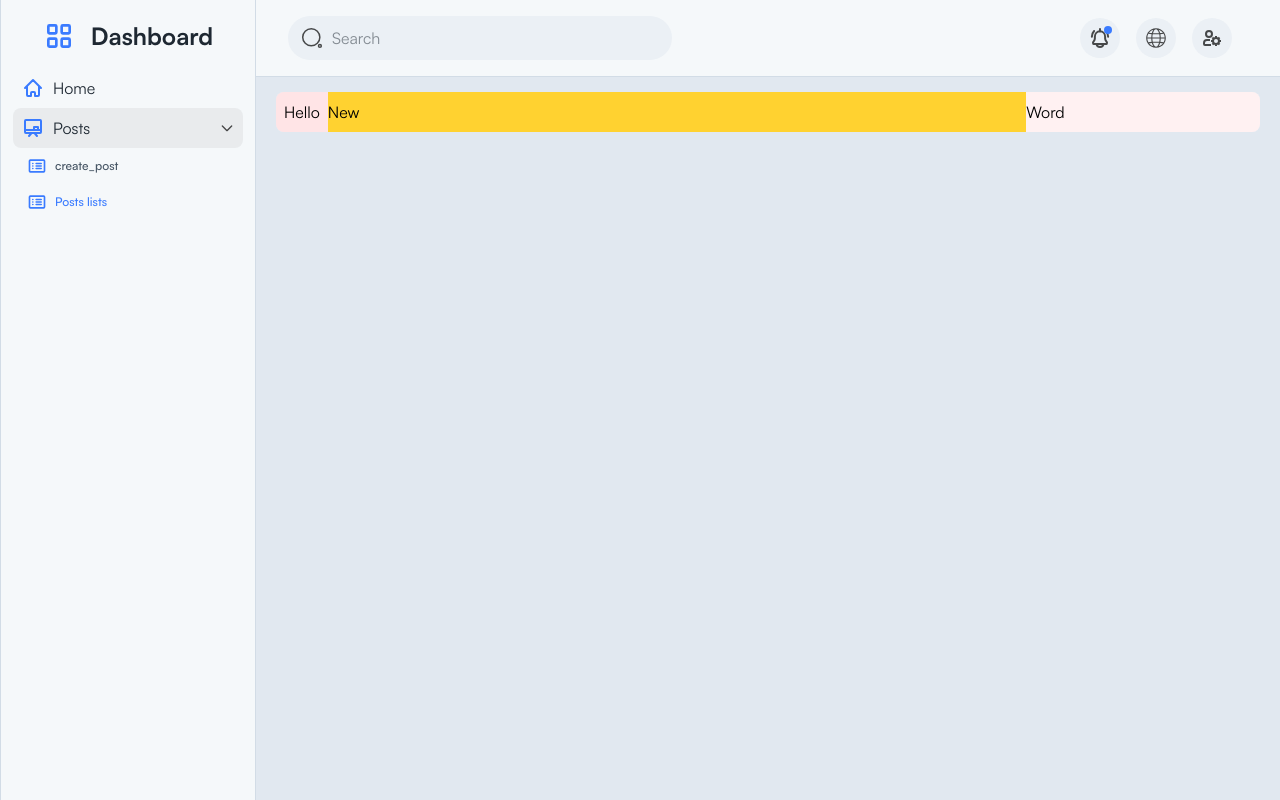
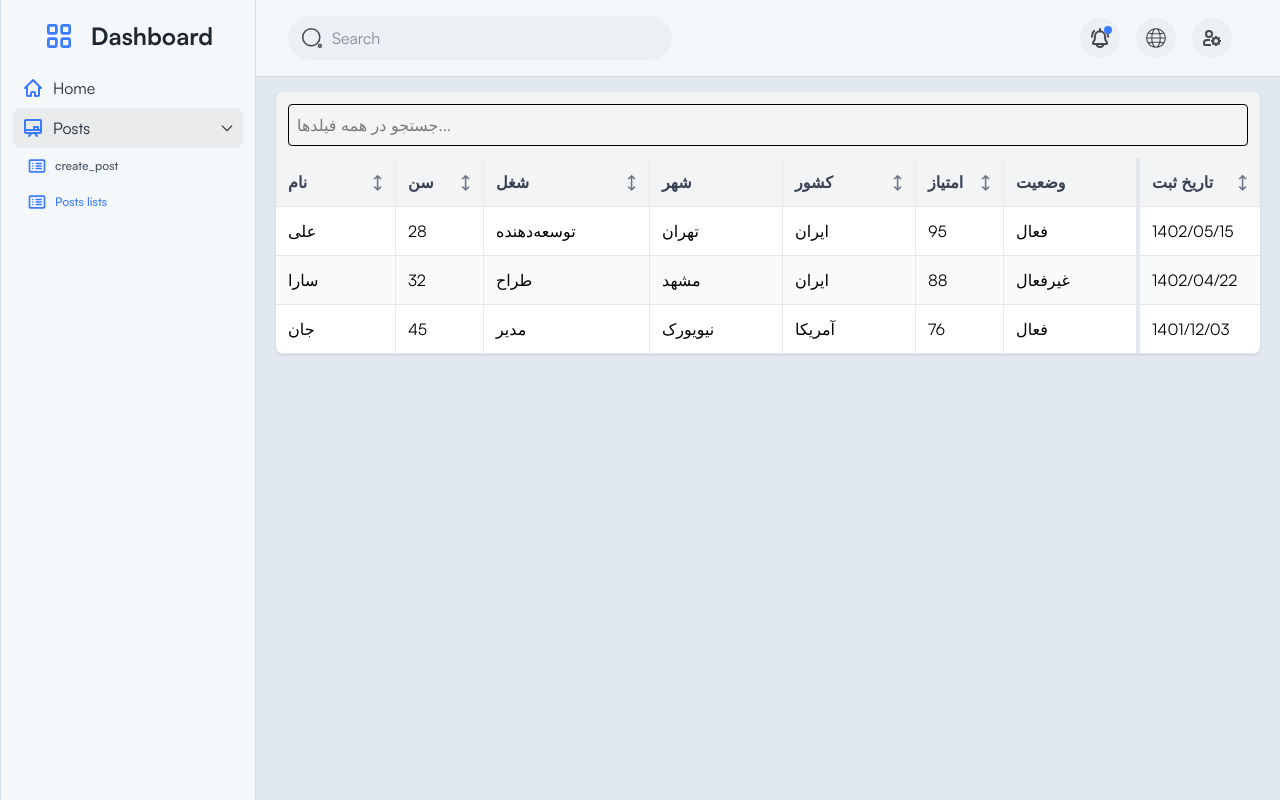
Before and after one commit to mfelfelani72/react-admin, a React (Vite) app: page /posts in a window 1280 px wide. Built offline with nearby package versions, Linux system fonts and the light colour scheme.

Commit message:
add table

```diff
--- a/src/features/core/components/Table/Table.jsx
+++ b/src/features/core/components/Table/Table.jsx
@@ -1,20 +1,236 @@
-import React from 'react'
+import React, { useState, useEffect, useRef } from 'react';
 
-const Table = () => {
+const PerfectResponsiveTable = () => {
+  // داده‌های نمونه
+  const initialData = [
+    { id: 1, name: 'علی', age: 28, job: 'توسعه‌دهنده', city: 'تهران', country: 'ایران', score: 95, status: 'فعال', date: '1402/05/15' },
+    { id: 2, name: 'سارا', age: 32, job: 'طراح', city: 'مشهد', country: 'ایران', score: 88, status: 'غیرفعال', date: '1402/04/22' },
+    { id: 3, name: 'جان', age: 45, job: 'مدیر', city: 'نیویورک', country: 'آمریکا', score: 76, status: 'فعال', date: '1401/12/03' },
+  ];
+
+  // ستون‌های جدول با عرض انعطاف‌پذیر
+  const columns = [
+    { key: 'name', title: 'نام', sortable: true, baseWidth: 120 },
+    { key: 'age', title: 'سن', sortable: true, baseWidth: 80 },
+    { key: 'job', title: 'شغل', sortable: true, baseWidth: 150 },
+    { key: 'city', title: 'شهر', sortable: false, baseWidth: 120 },
+    { key: 'country', title: 'کشور', sortable: true, baseWidth: 120 },
+    { key: 'score', title: 'امتیاز', sortable: true, baseWidth: 80 },
+    { key: 'status', title: 'وضعیت', sortable: false, baseWidth: 120 },
+    { key: 'date', title: 'تاریخ ثبت', sortable: true, baseWidth: 120 }
+  ];
+
+  const [displayData, setDisplayData] = useState(initialData);
+  const [sortConfig, setSortConfig] = useState({ key: null, direction: 'asc' });
+  const [searchTerm, setSearchTerm] = useState('');
+  const tableRef = useRef(null);
+  const firstColRef = useRef(null);
+  const lastColRef = useRef(null);
+  const [columnWidths, setColumnWidths] = useState({});
+
+  // محاسبه عرض ستون‌ها به صورت دینامیک
+  useEffect(() => {
+    const updateWidths = () => {
+      if (tableRef.current && firstColRef.current && lastColRef.current) {
+        const tableWidth = tableRef.current.offsetWidth;
+        const firstColWidth = firstColRef.current.offsetWidth;
+        const lastColWidth = lastColRef.current.offsetWidth;
+        const availableWidth = tableWidth - firstColWidth - lastColWidth +1; // 2px برای border
+
+        // محاسبه مجموع عرض پایه ستون‌های میانی
+        const totalBaseWidth = columns.slice(1, -1).reduce((sum, col) => sum + col.baseWidth, 0);
+
+        // محاسبه ضریب گسترش
+        const expandFactor = Math.max(1, availableWidth / totalBaseWidth);
+
+        // محاسبه عرض نهایی هر ستون
+        const newWidths = {};
+        columns.slice(1, -1).forEach(col => {
+          newWidths[col.key] = Math.floor(col.baseWidth * expandFactor);
+        });
+
+        setColumnWidths(newWidths);
+      }
+    };
+
+    updateWidths();
+    window.addEventListener('resize', updateWidths);
+    return () => window.removeEventListener('resize', updateWidths);
+  }, []);
+
+  // تابع مرتب‌سازی
+  const requestSort = (key) => {
+    let direction = 'asc';
+    if (sortConfig.key === key && sortConfig.direction === 'asc') {
+      direction = 'desc';
+    }
+    setSortConfig({ key, direction });
+
+    const sortedData = [...filteredData()].sort((a, b) => {
+      if (a[key] < b[key]) return direction === 'asc' ? -1 : 1;
+      if (a[key] > b[key]) return direction === 'asc' ? 1 : -1;
+      return 0;
+    });
+
+    setDisplayData(sortedData);
+  };
+
+  // تابع جستجوی جامع
+  const handleSearch = (term) => {
+    setSearchTerm(term.toLowerCase());
+  };
+
+  // فیلتر داده‌ها بر اساس جستجو
+  const filteredData = () => {
+    if (!searchTerm) return initialData;
+
+    return initialData.filter(item => {
+      return Object.values(item).some(value =>
+        String(value).toLowerCase().includes(searchTerm)
+      );
+    });
+  };
+
+  // اعمال فیلتر هنگام تغییر جستجو
+  useEffect(() => {
+    setDisplayData(filteredData());
+  }, [searchTerm]);
+
+  // نمایش آیکون مرتب‌سازی
+  const getSortIcon = (key) => {
+    if (sortConfig.key !== key) return '↕';
+    return sortConfig.direction === 'asc' ? '↑' : '↓';
+  };
+
   return (
-    <div>
-        <table className="flex flex-col w-full overflow-x-auto bg-BackgroundSecondary-light dark:bg-BackgroundSecondary-dark rounded-lg">
+    <div className="w-full overflow-hidden rounded-lg shadow dark:shadow-gray-700" ref={tableRef}>
+      {/* فیلد جستجوی جامع */}
+      <div className="p-3 bg-gray-100 dark:bg-gray-700">
+        <input
+          type="text"
+          onChange={(e) => handleSearch(e.target.value)}
+          className="w-full p-2 border rounded dark:bg-gray-800 dark:border-gray-600 dark:text-white"
+          placeholder="جستجو در همه فیلدها..."
+          value={searchTerm}
+        />
+      </div>
 
-            <tbody className='min-w-[calc(100vw-18.5rem)]'>
-                <tr className=''>
-                    <td className='bg-rose-100 w-[2rem] p-2'>Hello</td>
-                    <td className='bg-amber-300 w-[calc(100vw-35rem)]'>New</td>
-                    <td className='bg-rose-50 w-[15rem]'>Word</td>
-                </tr>
-            </tbody>
-        </table>
+      {/* جدول اصلی */}
+      <div className="flex w-full">
+        {/* ستون اول (ثابت) */}
+        <div
+          ref={firstColRef}
+          className="flex-shrink-0 sticky left-0 z-10 bg-white dark:bg-gray-800"
+          style={{ width: columns[0].baseWidth }}
+        >
+          {/* هدر */}
+          <div className="p-3 bg-gray-100 dark:bg-gray-700 font-bold text-gray-700 dark:text-white border-b border-r border-gray-200 dark:border-gray-600 sticky top-0 z-20">
+            <div className="flex items-center justify-between">
+              {columns[0].title}
+              <button
+                onClick={() => requestSort(columns[0].key)}
+                className="text-gray-500 hover:text-blue-500 dark:hover:text-blue-400 focus:outline-none"
+              >
+                {getSortIcon(columns[0].key)}
+              </button>
+            </div>
+          </div>
+
+          {/* داده‌ها */}
+          {displayData.map((item, index) => (
+            <div
+              key={`first-${item.id}`}
+              className={`p-3 border-b border-r border-gray-200 dark:border-gray-600 dark:text-white ${
+                index % 2 === 0 ? 'bg-white dark:bg-gray-800' : 'bg-gray-50 dark:bg-gray-700'
+              }`}
+            >
+              {item[columns[0].key]}
+            </div>
+          ))}
+        </div>
+
+        {/* ستون‌های میانی (با عرض دینامیک) */}
+        <div className="flex-1 overflow-x-auto">
+          <div className="flex flex-col">
+            {/* هدرهای ستون‌های میانی */}
+            <div className="flex">
+              {columns.slice(1, -1).map((column) => (
+                <div
+                  key={`mid-header-${column.key}`}
+                  className="flex-shrink-0 p-3 bg-gray-100 dark:bg-gray-700 font-bold text-gray-700 dark:text-white border-b border-r border-gray-200 dark:border-gray-600 sticky top-0 z-10"
+                  style={{ width: columnWidths[column.key] || column.baseWidth }}
+                >
+                  <div className="flex items-center justify-between">
+                    {column.title}
+                    {column.sortable && (
+                      <button
+                        onClick={() => requestSort(column.key)}
+                        className="text-gray-500 hover:text-blue-500 dark:hover:text-blue-400 focus:outline-none"
+                      >
+                        {getSortIcon(column.key)}
+                      </button>
+                    )}
+                  </div>
+                </div>
+              ))}
+            </div>
+
+            {/* داده‌های ستون‌های میانی */}
+            {displayData.map((item, rowIndex) => (
+              <div
+                key={`mid-row-${item.id}`}
+                className="flex"
+              >
+                {columns.slice(1, -1).map((column) => (
+                  <div
+                    key={`mid-cell-${item.id}-${column.key}`}
+                    className={`flex-shrink-0 p-3 border-b border-r border-gray-200 dark:border-gray-600 dark:text-white ${
+                      rowIndex % 2 === 0 ? 'bg-white dark:bg-gray-800' : 'bg-gray-50 dark:bg-gray-700'
+                    }`}
+                    style={{ width: columnWidths[column.key] || column.baseWidth }}
+                  >
+                    {item[column.key]}
+                  </div>
+                ))}
+              </div>
+            ))}
+          </div>
+        </div>
+
+        {/* ستون آخر (ثابت) */}
+        <div
+          ref={lastColRef}
+          className="flex-shrink-0 sticky right-0 z-10 bg-white dark:bg-gray-800"
+          style={{ width: columns[columns.length - 1].baseWidth }}
+        >
+          {/* هدر */}
+          <div className="p-3 bg-gray-100 dark:bg-gray-700 font-bold text-gray-700 dark:text-white border-b border-gray-200 dark:border-gray-600 sticky top-0 z-20">
+            <div className="flex items-center justify-between">
+              {columns[columns.length - 1].title}
+              <button
+                onClick={() => requestSort(columns[columns.length - 1].key)}
+                className="text-gray-500 hover:text-blue-500 dark:hover:text-blue-400 focus:outline-none"
+              >
+                {getSortIcon(columns[columns.length - 1].key)}
+              </button>
+            </div>
+          </div>
+
+          {/* داده‌ها */}
+          {displayData.map((item, index) => (
+            <div
+              key={`last-${item.id}`}
+              className={`p-3 border-b border-gray-200 dark:border-gray-600 dark:text-white ${
+                index % 2 === 0 ? 'bg-white dark:bg-gray-800' : 'bg-gray-50 dark:bg-gray-700'
+              }`}
+            >
+              {item[columns[columns.length - 1].key]}
+            </div>
+          ))}
+        </div>
+      </div>
     </div>
-  )
-}
+  );
+};
 
-export default Table
+export default PerfectResponsiveTable;
```
